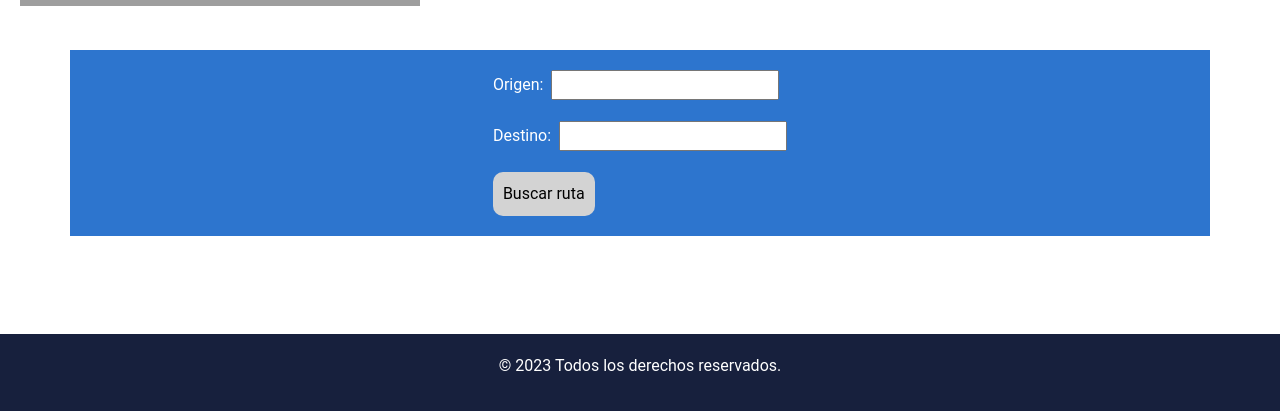
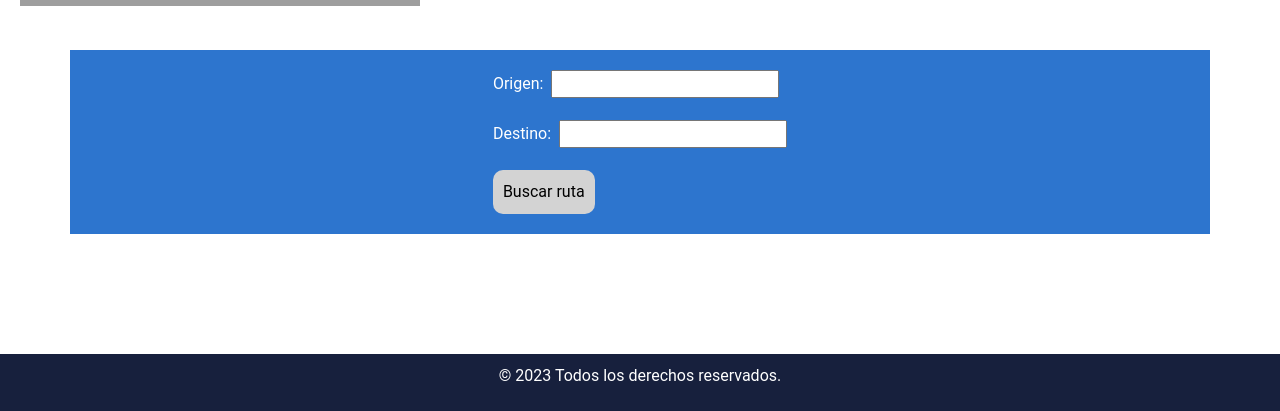
Before and after one commit to Lindsay201291/newshore-air-app, an Angular app: page /journey-form in a window 1280 px wide. Shown: the part 386-797 px from the top of the page. Built offline with nearby package versions, Linux system fonts and the light colour scheme; grey boxes are pictures that could not be loaded.

Commit message:
Cambios en estilos y en método para calcular ruta

```diff
--- a/src/app/components/journey-form/journey-form.component.css
+++ b/src/app/components/journey-form/journey-form.component.css
@@ -2,6 +2,7 @@
 	background-color: #2d75ce;
 	padding: 20px;
 	color: white;
+	margin-bottom: 60px;
 }
 
 .search-button {
@@ -33,9 +34,13 @@ h1 {
 }
 
 .footer {
-	flex-shrink: 0;
-	padding: 20px 0;
+  flex-shrink: 0;
+  padding: 10px 0;
   position: fixed;
   bottom: 0;
   width: 100%;
 }
+
+li {
+	margin-left: 20px;
+}
--- a/src/app/components/journey-form/journey-form.component.html
+++ b/src/app/components/journey-form/journey-form.component.html
@@ -15,17 +15,37 @@
 	<form (ngSubmit)="calculateJourney()" #journeyForm="ngForm">
 			<div class="form-group">
 				<label class="mr-2" for="originInput">Origen:</label>
-				<input id="originInput" type="text" name="origin" [(ngModel)]="origin" maxlength="3" required (input)="onInputToUpper($event)">
+				<input class="pl-1" id="originInput" type="text" name="origin" [(ngModel)]="origin" maxlength="3" required (input)="onInputToUpper($event)">
 			</div>
 			<div class="form-group">
 				<label class="mr-2" for="destinationInput">Destino:</label>
-				<input id="destinationInput" type="text" name="destination" [(ngModel)]="destination" maxlength="3" required (input)="onInputToUpper($event)">
+				<input class="pl-1" id="destinationInput" type="text" name="destination" [(ngModel)]="destination" maxlength="3" required (input)="onInputToUpper($event)">
 			</div>
 			<button class="search-button" type="submit" [disabled]="!journeyForm.valid">Buscar ruta</button>
 		</form>
 </div>
 
-<footer class="footer">
+<div class="mb-5 pl-5 container justify-content-center align-items-center my-4" *ngIf="journey">
+	<div>
+		<h4>Vuelo:</h4>
+		<p>Origen: {{ journey.origin }}</p>
+		<p>Destino: {{ journey.destination }}</p>
+		<p>Precio Total: {{ journey.price }}</p>
+	</div>
+	<div class="pt-2">
+		<h4>Ruta de vuelo:</h4>
+		<ul>
+			<li *ngFor="let flight of journey.flights">
+				<p>Transporte: {{ flight.transport.flightCarrier }} - {{ flight.transport.flightNumber }}</p>
+				<p>Origen: {{ flight.departureStation }}</p>
+				<p>Destino: {{ flight.arrivalStation }}</p>
+				<p>Precio: {{ flight.price }}</p>
+			</li>
+		</ul>
+	</div>
+</div>
+
+<footer class="container-fluid footer">
   <div>
     <div class="row">
       <div class="col text-center">
--- a/src/app/components/journey-form/journey-form.component.ts
+++ b/src/app/components/journey-form/journey-form.component.ts
@@ -21,10 +21,23 @@ export class JourneyFormComponent {
       let currentOrigin = this.origin;
 
       while (currentOrigin !== this.destination) {
-        const nextFlight = flights.find((flight) => flight.departureStation === currentOrigin);
+        let nextFlight: any = flights.find((flight) => flight.departureStation === currentOrigin);
 
         if (nextFlight) {
-          journeyFlights.push(nextFlight);
+
+          let transport = {
+            flightCarrier: nextFlight.flightCarrier,
+            flightNumber: nextFlight.flightNumber
+          };
+
+          let flight: Flight = {
+            transport: transport,
+            departureStation: nextFlight.departureStation,
+            arrivalStation: nextFlight.arrivalStation,
+            price: nextFlight.price.toString()
+          };
+
+          journeyFlights.push(flight);
           currentOrigin = nextFlight.arrivalStation;
         } else {
           this.journey = null;
--- a/src/styles.css
+++ b/src/styles.css
@@ -1,4 +1,6 @@
 * {
+  margin: 0;
+  padding: 0;
 	font-size: 16px;
   font-family: "Roboto", sans-serif;
   -webkit-font-smoothing: antialiased;
```
